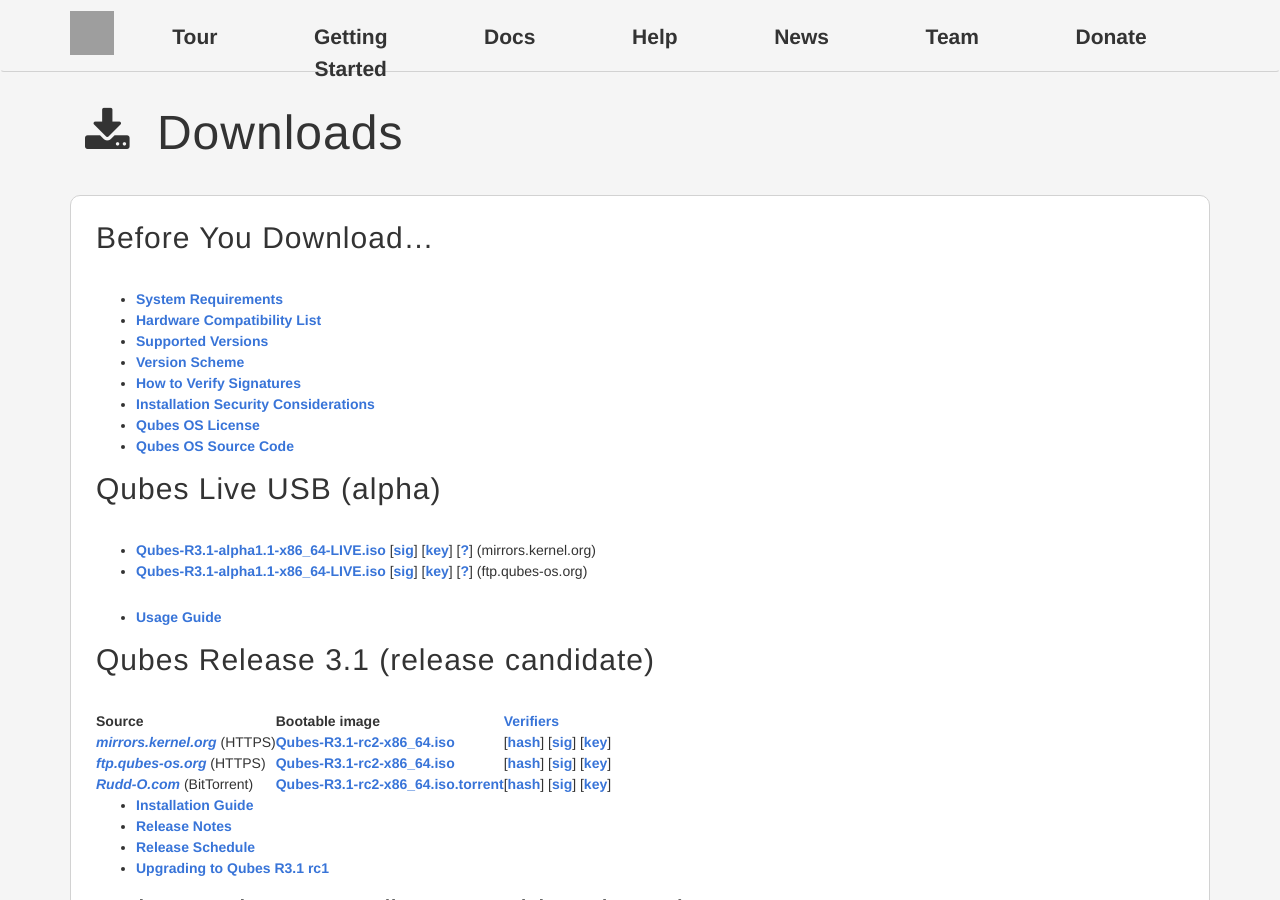
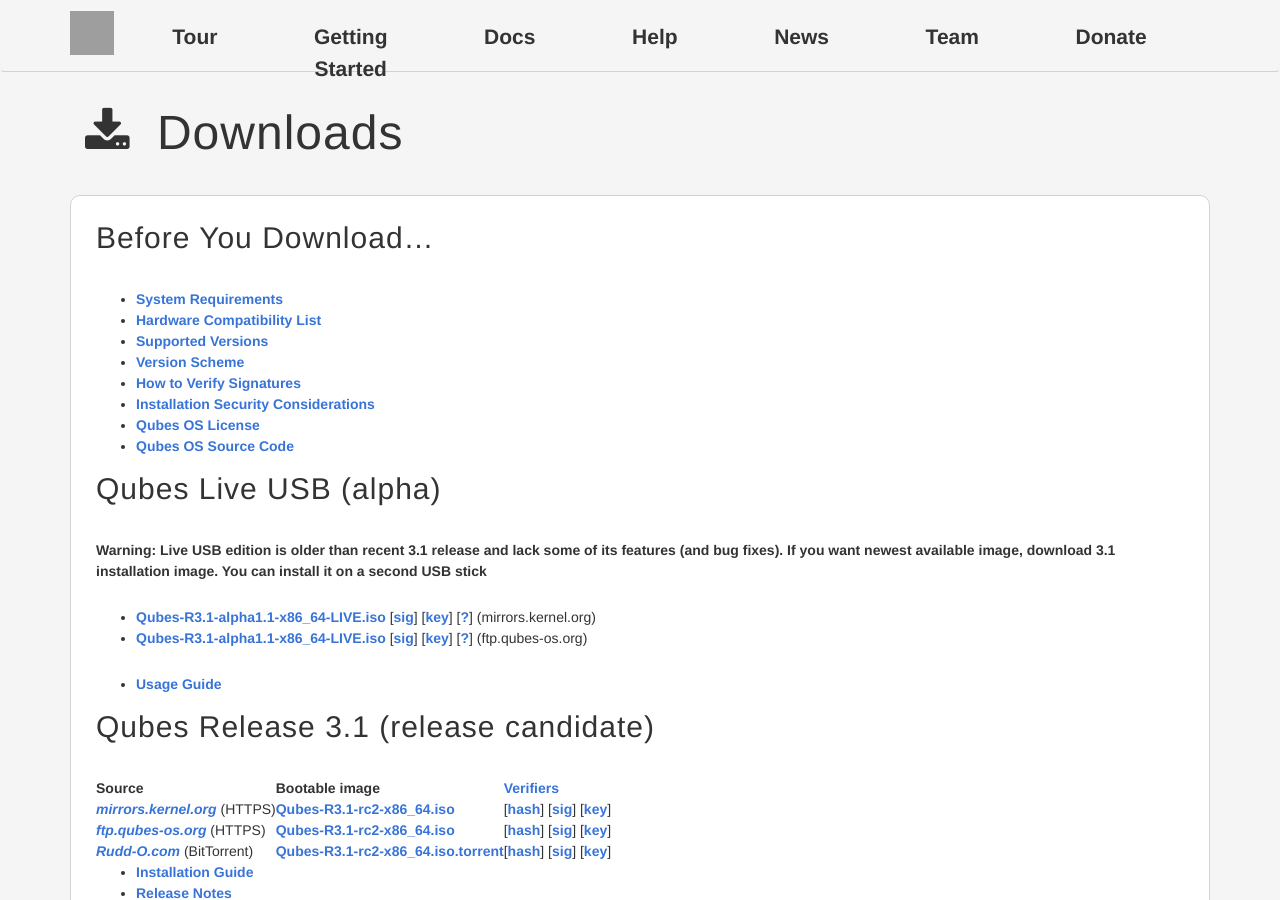
Before and after one commit to QubesOS/qubesos.github.io, a Jekyll site: the page built from pages/downloads.md, in a window 1280 px wide and 900 px high. Built offline with Jekyll 4.4.1, drawn with Linux system fonts in a browser that asks for light colours; some web fonts are replaced; grey boxes are pictures that could not be loaded.

Commit message:
Add warning about outdated Live images.

```diff
--- a/pages/downloads.md
+++ b/pages/downloads.md
@@ -23,6 +23,10 @@ Before You Download...
 
 Qubes Live USB (alpha)
 ----------------------
+
+**Warning: Live USB edition is older than recent 3.1 release and lack some of
+its features (and bug fixes). If you want newest available image, download 3.1
+installation image. You can install it on a second USB stick**
 
 -   [**Qubes-R3.1-alpha1.1-x86_64-LIVE.iso**](https://mirrors.kernel.org/qubes/iso/Qubes-R3.1-alpha1.1-x86_64-LIVE.iso)
       [[sig](https://mirrors.kernel.org/qubes/iso/Qubes-R3.1-alpha1.1-x86_64-LIVE.iso.asc)]
```
